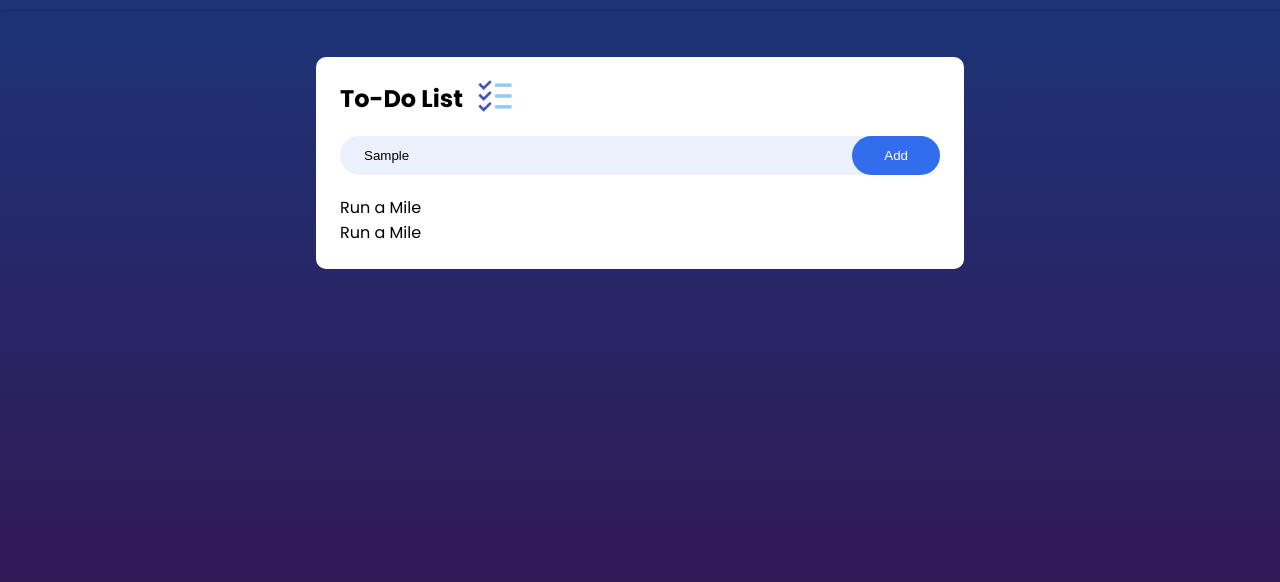
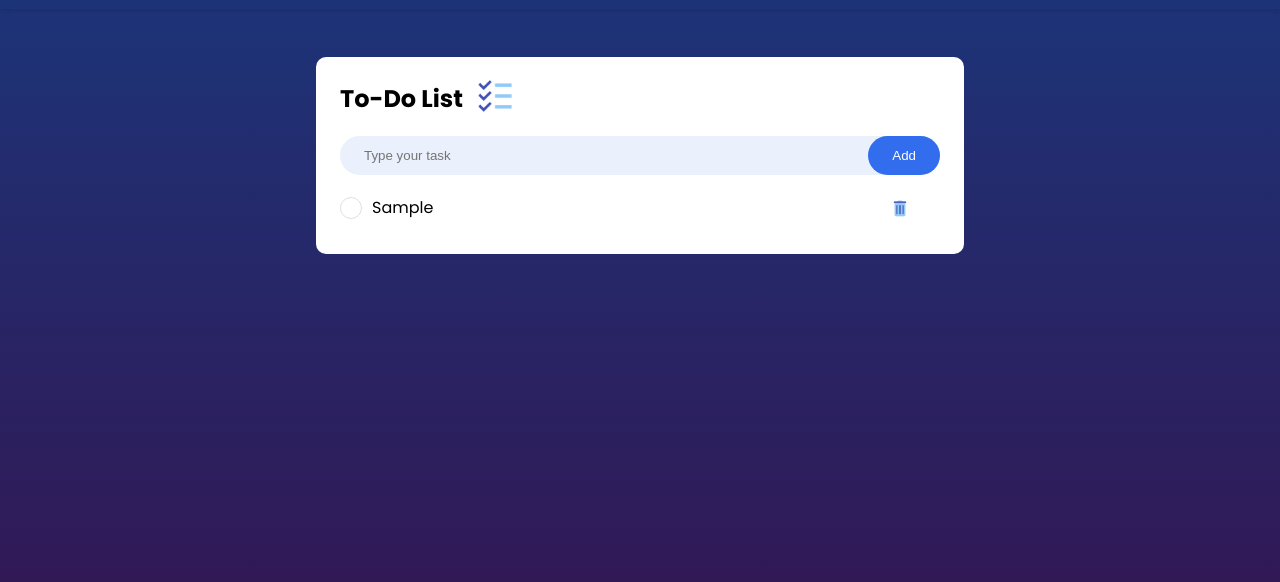
Before and after one commit to bazifabdullah/to-do-app, a website: page index.html in a window 1280 px wide. Both pictures are taken after typing "Sample" into the empty fields and a click on the button "Add". Shown: the part 50-632 px from the top of the page. Drawn offline with Linux system fonts and the light colour scheme.

Commit message:
Project Completed

```diff
--- a/index.html
+++ b/index.html
@@ -21,20 +21,18 @@
             </h2>
             <img src="img/icon.png" alt="todo icon" class="todo-icon">
         </div>
-        <div class="input-div">
-            <input type="text" placeholder="Add your task" class="task-input p-1 pl-2 br-lg bg-primary-light-9">
-            <button class="btn-primary text-white submit-btn">Add</button>
-        </div>
-        <div class="todo-list">
-            <div class="todo-item">
-                <div class="checkmark"></div>
-                <p>Run a Mile</p>
-            </div>
-            <div class="todo-item">
-                <div class="checkmark"></div>
-                <p>Run a Mile</p>
-            </div>
+        <form class="input-div" id="input-form">
+            <input type="text" placeholder="Type your task" class="task-input p-1 pl-2 br-lg bg-primary-light-9">
+            <button type="submit" class="btn-primary text-white submit-btn">Add</button>
+        </form>
+        <div class="todo-list" id="todo-list">
+            <!-- <div class="todo-item">
+                <div class="checkmark checked"></div>
+                <p class="todo-task task-completed">Run a Mile</p>
+                <img src="img/del icon.png" alt="delete icon" class="del-icon">
+            </div> -->
         </div>
     </div>
+    <script src="script/script.js"></script>
 </body>
 </html>
--- a/sass/style.scss
+++ b/sass/style.scss
@@ -37,7 +37,8 @@ body {
 }
 
 .task-input:focus {
-    outline: nones;
+    outline: 1px solid #eee;
+    background-color: #fff;
 }
 
 .submit-btn {
@@ -46,10 +47,47 @@ body {
 }
 
 .checkmark {
-    width: 50px;
-    height: 50px;
-    background-color: black;
+    height: 20px;
+    width: 20px;
+    background-color: transparent;
+    border: 1px solid #dfdfdf;
     border-radius: 50%;
+    cursor: pointer;
+}
+
+.checkmark:hover {
+    border: 1px solid #979797;
+}
+
+.checked {
+    border: none;
+    background-color: #1ac888;
+}
+
+.todo-item {
+    display: flex;
+    align-items: center;
+    column-gap: 10px;
+    margin-bottom: 10px;
+    position: relative;
+    cursor: pointer;
+}
+
+.task-completed {
+    text-decoration: line-through;
+    color: #979797;
+}
+
+.del-icon {
+    position: absolute;
+    right: 5%;
+    cursor: pointer;
+}
+
+.del-icon:hover {
+    background-color: #eee;
+    border-radius: 50%;
+    padding: 4px;
 }
 
 @import 'shinobi'
--- /dev/null
+++ b/script/script.js
@@ -0,0 +1,49 @@
+const inputField = document.querySelector('.task-input');
+const addButton = document.getElementById('input-form');
+const todoList = document.getElementById('todo-list');
+
+function addTask(e) {
+    e.preventDefault();
+
+    const inputValue = inputField.value.trim();
+
+    if (inputValue) {
+        const todoItem = document.createElement('div');
+        todoItem.classList.add('todo-item');
+
+        const checkmark = document.createElement('div');
+        checkmark.classList.add('checkmark');
+
+        const todoTask = document.createElement('p');
+        todoTask.textContent = inputValue;
+
+        const deleteButton = document.createElement('img');
+        deleteButton.src = "img/del icon.png";
+        deleteButton.classList.add('del-icon');
+
+        todoItem.appendChild(checkmark);
+        todoItem.appendChild(todoTask);
+        todoItem.appendChild(deleteButton);
+
+        todoList.appendChild(todoItem);
+
+        inputField.value = '';
+    }
+}
+
+addButton.addEventListener('submit', addTask);
+
+todoList.addEventListener('click', (e) => {
+   if (e.target.classList.contains('del-icon')) {
+       const todoItem = e.target.closest('.todo-item');
+       if (todoItem) {
+           todoList.removeChild(todoItem);
+       }
+   } else if (e.target.closest('.todo-item')) {
+       const checkmark = e.target.closest('.todo-item').querySelector('.checkmark');
+       const todoTask = e.target.closest('.todo-item').querySelector('p');
+
+       checkmark.classList.toggle('checked');
+       todoTask.classList.toggle('task-completed');
+   }
+});
```
Also changed, not shown: css/style.css, img/del icon.png (added), 1 other file.
